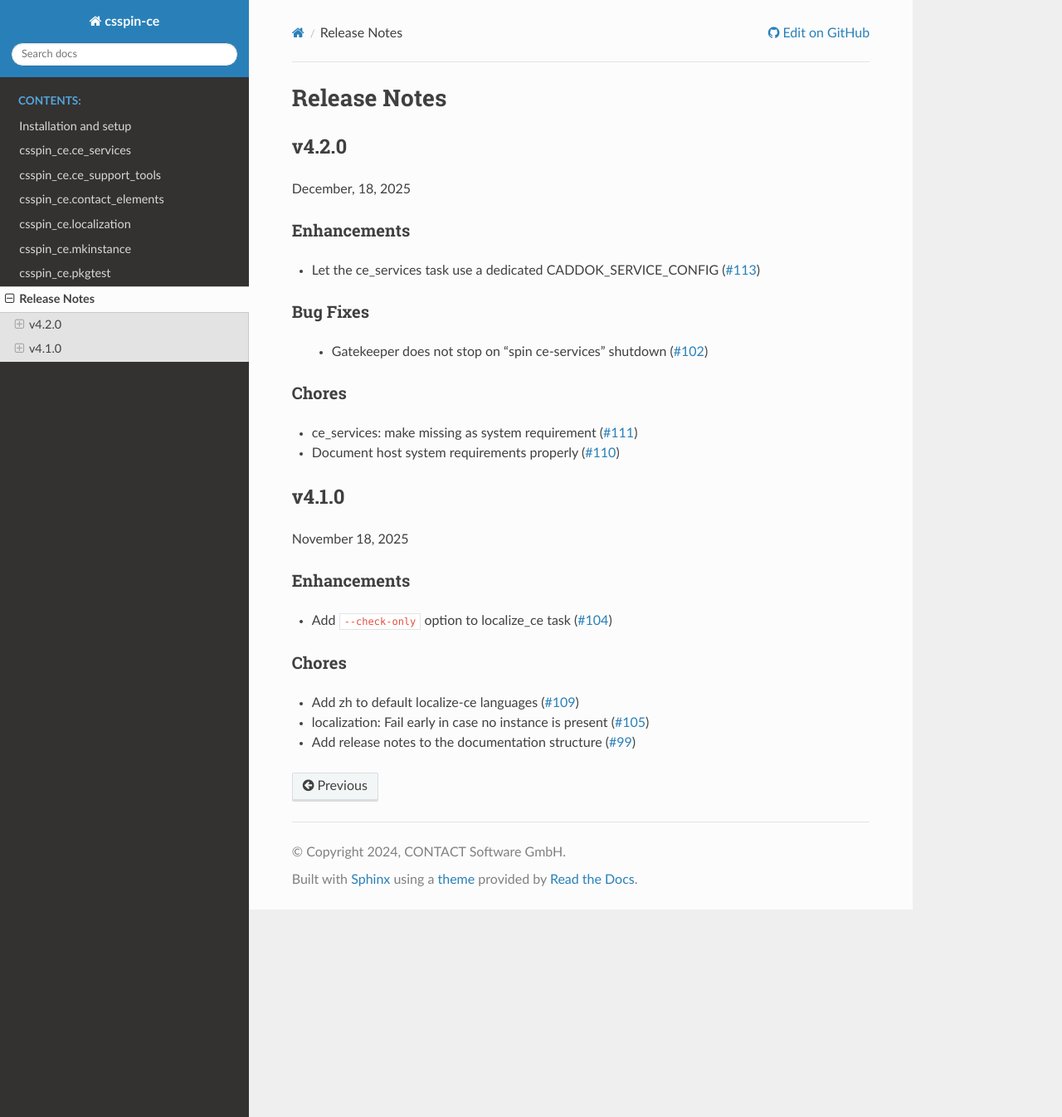
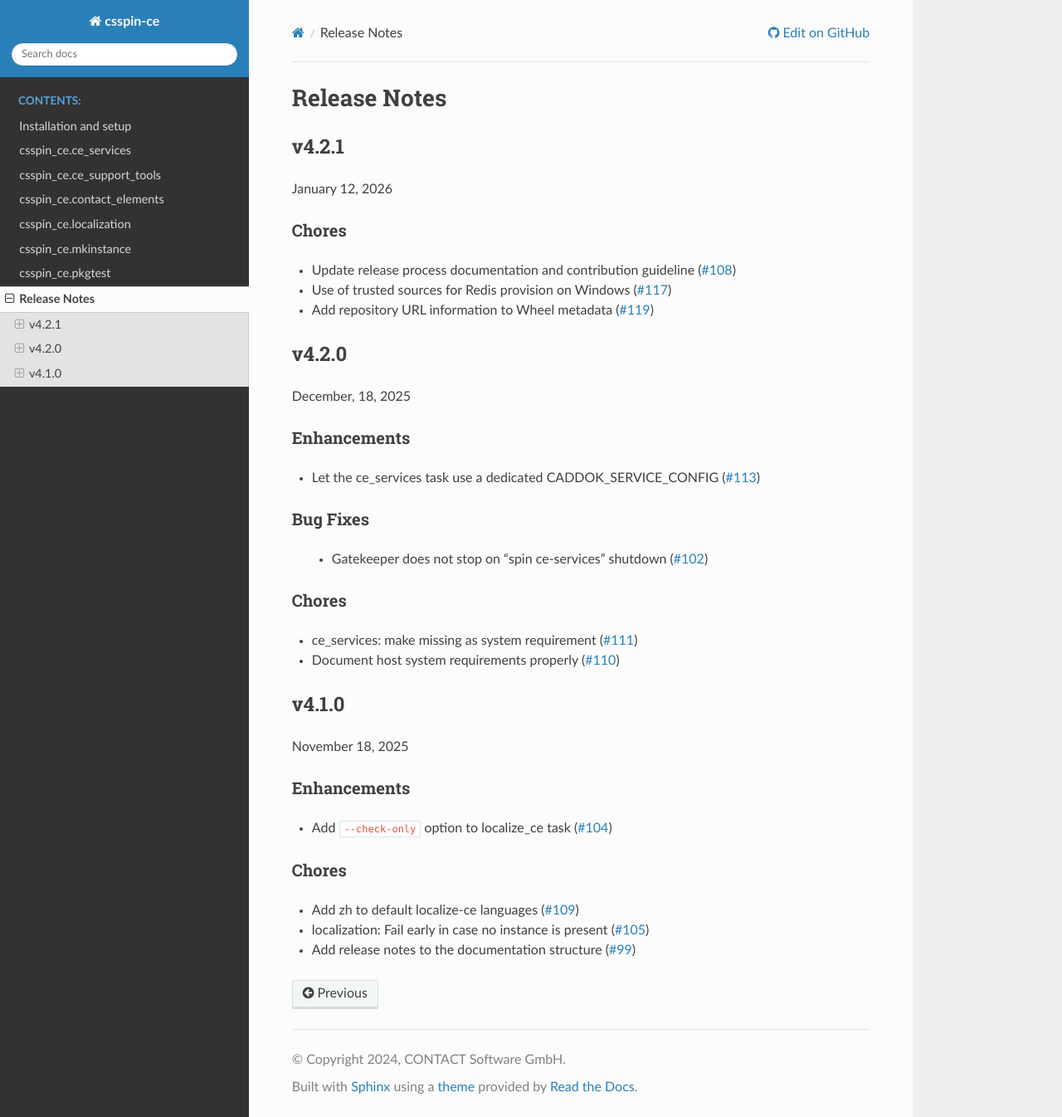
Before and after one commit to cslab/csspin-ce, a Sphinx documentation site: the page built from doc/relnotes.rst, in a window 1280 px wide and 1346 px high. Shown: the whole window at 83% size. Built offline with Sphinx 7.4.7 and the Read the Docs theme 3.1.0, drawn with Linux system fonts in a browser that asks for light colours.

```diff
--- a/doc/relnotes.rst
+++ b/doc/relnotes.rst
@@ -60,6 +60,18 @@
 Release Notes
 =============
 
+v4.2.1
+======
+
+January 12, 2026
+
+Chores
+------
+
+- Update release process documentation and contribution guideline (`#108 <https://code.contact.de/qs/spin/spin_ce/-/issues/108>`_)
+- Use of trusted sources for Redis provision on Windows (`#117 <https://code.contact.de/qs/spin/spin_ce/-/issues/117>`_)
+- Add repository URL information to Wheel metadata (`#119 <https://code.contact.de/qs/spin/spin_ce/-/issues/119>`_)
+
 v4.2.0
 ======
 
```
